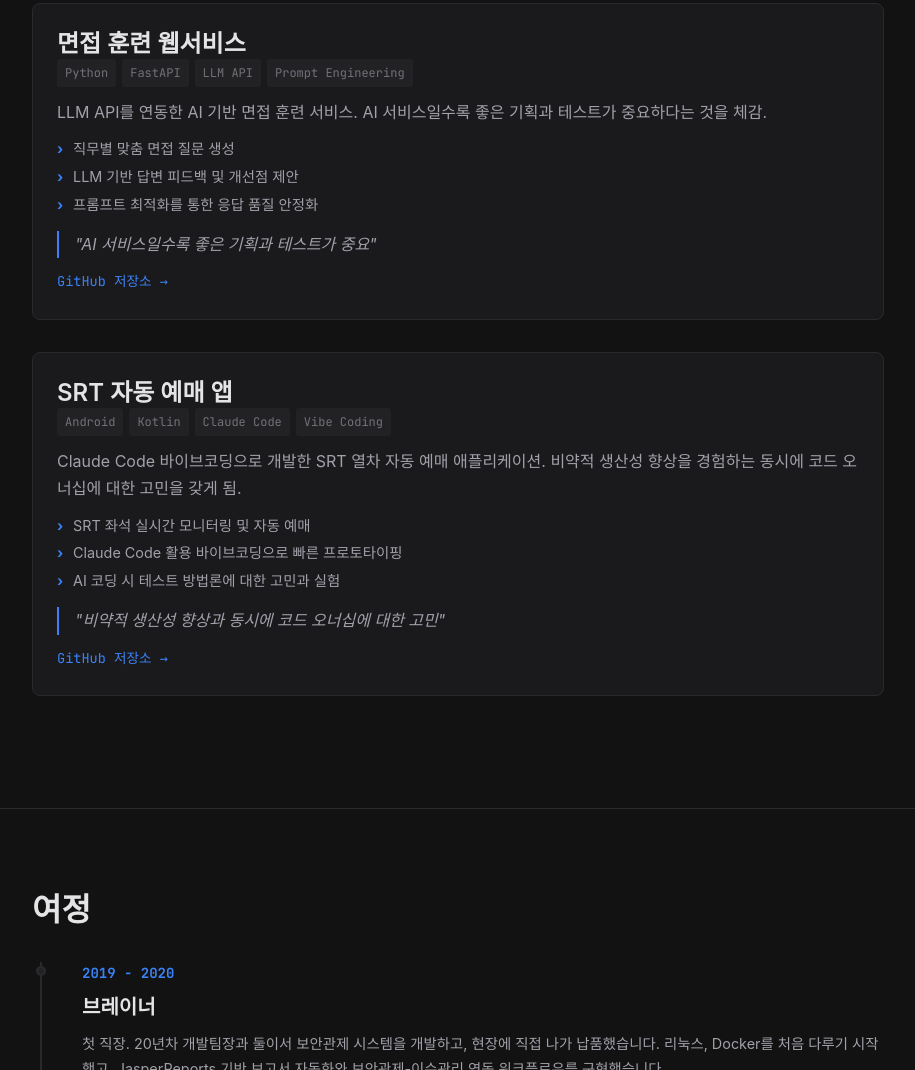
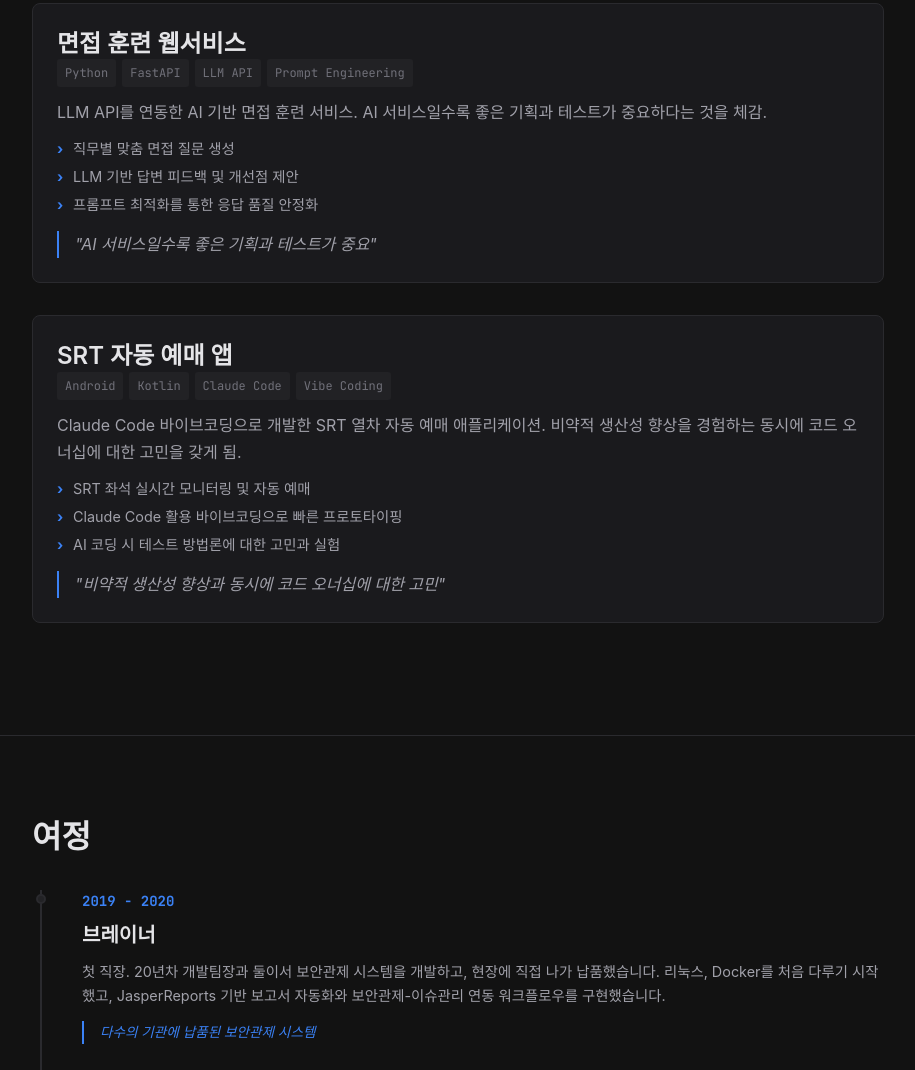
Before and after one commit to mydoor3520/mydoor_portfolio, a plain HTML site: page index.html in a window 1280 px wide. Shown: the part 6611-7681 px from the top of the page, without its empty margins (182-1097 px from the left). Drawn offline with Linux system fonts and the light colour scheme; a web font is replaced by a local one.

Commit message:
사이드 프로젝트 GitHub 저장소 링크 제거
Co-Authored-By: Claude Opus 4.6 (1M context) <noreply@anthropic.com>

```diff
--- a/index.html
+++ b/index.html
@@ -676,8 +676,6 @@
             <li data-i18n="sp1_feat3">프롬프트 최적화를 통한 응답 품질 안정화</li>
           </ul>
           <blockquote class="side-project__insight" data-i18n="sp1_insight">"AI 서비스일수록 좋은 기획과 테스트가 중요"</blockquote>
-          <!-- REPLACE: your repo URL -->
-          <a href="https://github.com/mydoor3520" class="side-project__link" target="_blank" rel="noopener noreferrer" data-i18n="sp1_link">GitHub 저장소 →</a>
         </div>
 
         <div class="side-project">
@@ -692,8 +690,6 @@
             <li data-i18n="sp2_feat3">AI 코딩 시 테스트 방법론에 대한 고민과 실험</li>
           </ul>
           <blockquote class="side-project__insight" data-i18n="sp2_insight">"비약적 생산성 향상과 동시에 코드 오너십에 대한 고민"</blockquote>
-          <!-- REPLACE: your repo URL -->
-          <a href="https://github.com/mydoor3520" class="side-project__link" target="_blank" rel="noopener noreferrer" data-i18n="sp2_link">GitHub 저장소 →</a>
         </div>
 
       </div>
```
